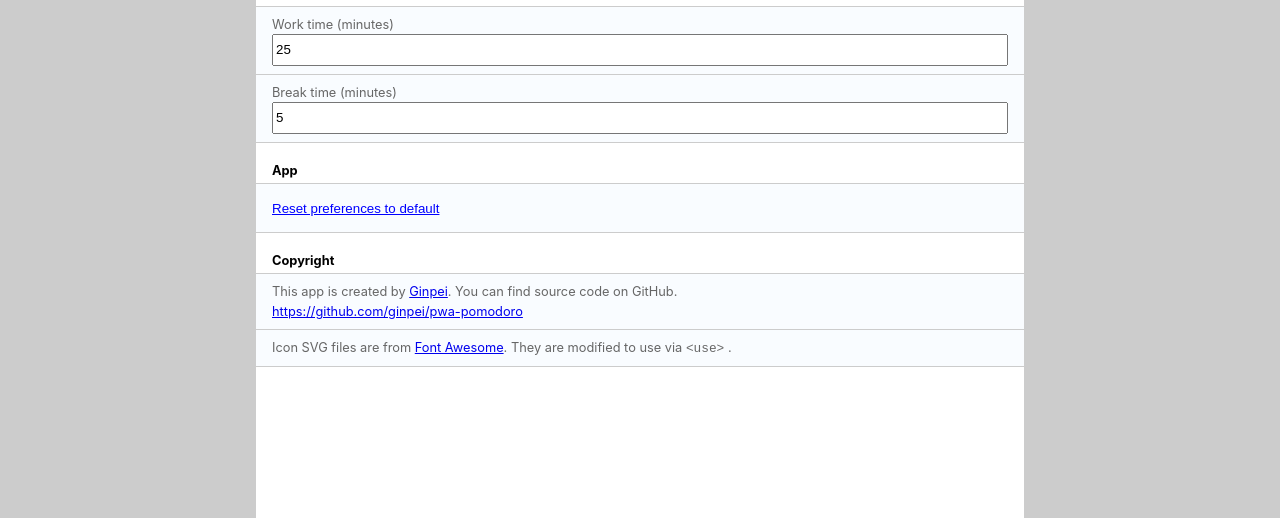
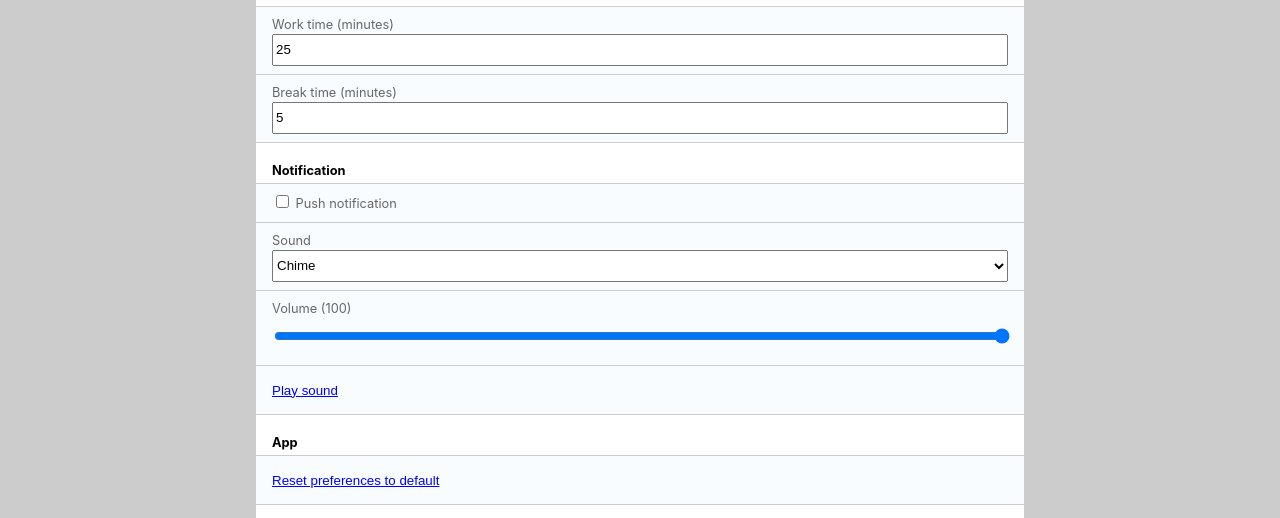
Before and after one commit to ginpei/pwa-pomodoro, a website with bundled scripts: page index.html in a window 1280 px wide. Both pictures are taken after a click on the button 1000 px from the left and 25 px from the top of the page. Shown: the part 82-600 px from the top of the page. Built offline with nearby package versions, Linux system fonts and the light colour scheme.

Commit message:
add notification preferences

```diff
--- a/assets/PreferencesDialog.js
+++ b/assets/PreferencesDialog.js
@@ -25,6 +25,25 @@ export default class PreferencesDialog extends Dialog {
     /** @type {HTMLInputElement} */
     this._elBreakTime = findElement(el, 'breakTime');
     this._elBreakTime.addEventListener('input', () => this._dispatchChange());
+
+    /** @type {HTMLInputElement} */
+    this._elPushNotificationEnabled = findElement(el, 'pushNotificationEnabled');
+    this._elPushNotificationEnabled.addEventListener('input', () => this._dispatchChange());
+
+    /** @type {HTMLInputElement} */
+    this._elSound = findElement(el, 'sound');
+    this._elSound.addEventListener('input', () => this._dispatchChange());
+
+    /** @type {HTMLElement} */
+    this._elVolumeValue = findElement(el, 'volumeValue');
+
+    /** @type {HTMLInputElement} */
+    this._elVolume = findElement(el, 'volume');
+    this._elVolume.addEventListener('input', () => this._dispatchChange());
+
+    /** @type {HTMLButtonElement} */
+    this._elPlaySound = findElement(el, 'playSound');
+    this._elPlaySound.addEventListener('click', () => this._playSound());
 
     /** @type {HTMLButtonElement} */
     this._elResetDefault = findElement(el, 'resetDefault');
@@ -71,11 +90,19 @@ export default class PreferencesDialog extends Dialog {
   _render () {
     const state = this.props.pomodoroState;
 
+    // timer
     this._elWorkTime.value = String(this._msToMin(state.workTime));
     this._elBreakTime.value = String(this._msToMin(state.breakTime));
 
+    // notification
+    this._elPushNotificationEnabled.checked = state.pushNotificationEnabled;
+    this._elSound.value = state.sound;
+    const volumeText = String(Math.round(state.volume * 100));
+    this._elVolumeValue.textContent = volumeText;
+    this._elVolume.value = volumeText;
+
+    // app
     this._elAppSection.hidden = !Boolean(this.props.beforeInstallPromptEvent);
-
     this._elInstall.disabled = this._state.installingProgress !== 'ready';
     this._elInstallationAcceptedMessage.hidden =
       this._state.installingProgress !== 'accepted';
@@ -88,6 +115,11 @@ export default class PreferencesDialog extends Dialog {
    */
   _setState(state) {
     super._setState(state);
+  }
+
+  _playSound () {
+    // WUP
+    console.log(`# play sound`);
   }
 
   _resetDefault () {
@@ -106,6 +138,9 @@ export default class PreferencesDialog extends Dialog {
     this.props.onChange({
       ...this.props.pomodoroState,
       breakTime: this._minToMs(Number(this._elBreakTime.value)),
+      pushNotificationEnabled: this._elPushNotificationEnabled.checked,
+      sound: this._elSound.value,
+      volume: Math.round(Number(this._elVolume.value)) / 100 || 0,
       workTime: this._minToMs(Number(this._elWorkTime.value)),
     });
   }
--- a/assets/script.js
+++ b/assets/script.js
@@ -26,6 +26,9 @@ function main () {
   /** @type {PomodoroState} */
   const initialPomodoroState = {
     breakTime: 5 * 60 * 1000,
+    pushNotificationEnabled: false,
+    sound: 'chime',
+    volume: 1,
     workTime: 25 * 60 * 1000,
   };
 
--- a/index.d.ts
+++ b/index.d.ts
@@ -16,6 +16,9 @@ interface DialogProps {
 
 interface PomodoroState {
   breakTime: number;
+  pushNotificationEnabled: boolean;
+  sound: string;
+  volume: number; // 0.0 - 1.0
   workTime: number;
 }
 
--- a/index.html
+++ b/index.html
@@ -134,6 +134,36 @@
             </label>
           </section>
           <section class="settingsGroup">
+            <h2 class="settingsGroup-heading">Notification</h2>
+            <label class="settingItem">
+              <input type="checkbox" data-js="pushNotificationEnabled" />
+              Push notification
+            </label>
+            <label class="settingItem">
+              Sound
+              <select class="settingItem-input" data-js="sound">
+                <option value="chime">Chime</option>
+                <option value="none">Silent (no sounds)</option>
+              </select>
+            </label>
+            <label class="settingItem">
+              Volume (<span data-js="volumeValue">0</span>)
+              <input
+                class="settingItem-input"
+                data-js="volume"
+                max="100"
+                min="0"
+                step="10"
+                type="range"
+              />
+            </label>
+            <label class="settingItem">
+              <button class="settingItem-button" data-js="playSound">
+                Play sound
+              </button>
+            </label>
+          </section>
+          <section class="settingsGroup">
             <h2 class="settingsGroup-heading">App</h2>
             <label class="settingItem">
               <button class="settingItem-button" data-js="resetDefault">
```
